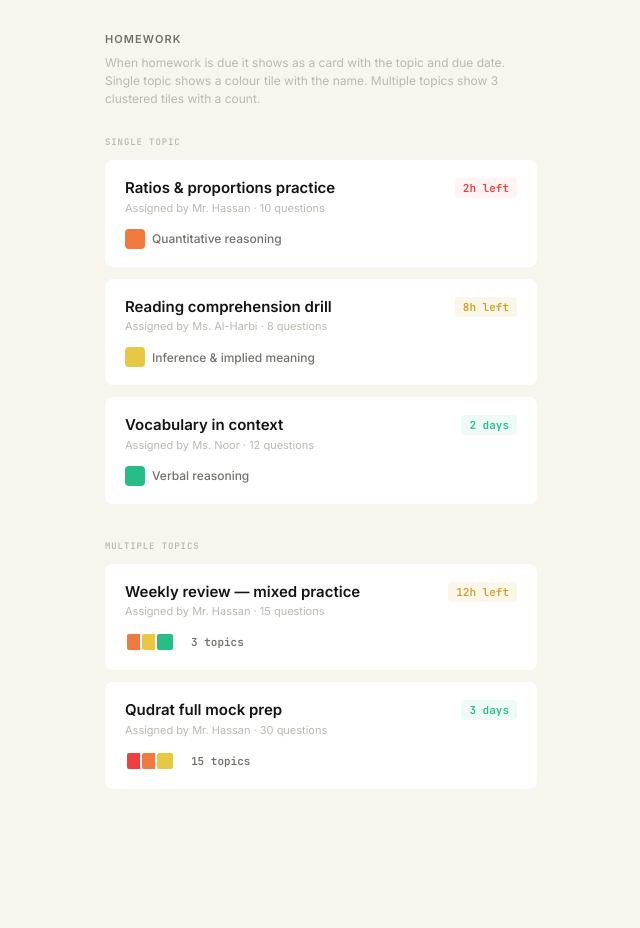
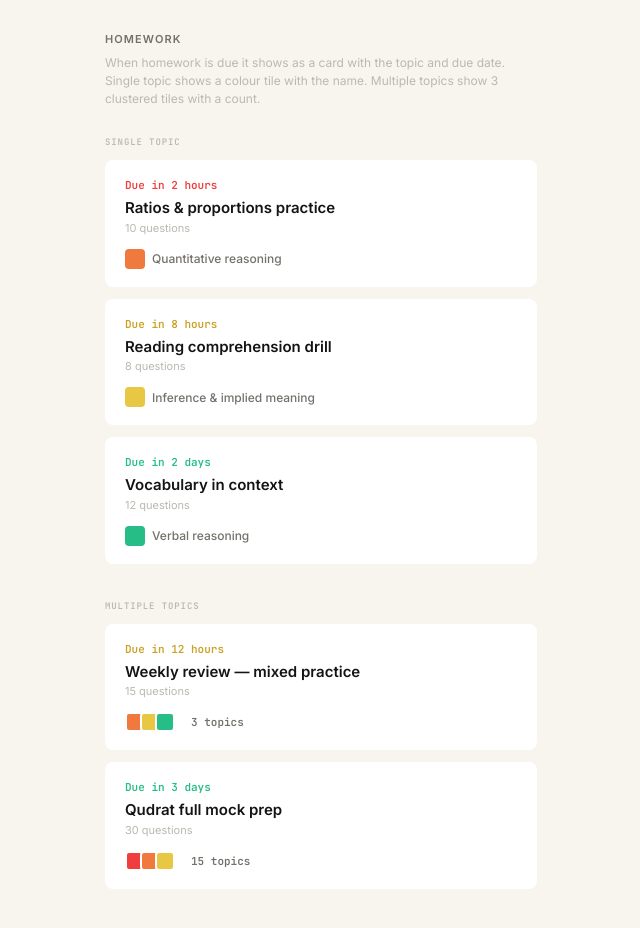
Before and after one commit to NathanVanHes/heatmap-iterations, a plain HTML site: page homework-cards.html in a window 1280 px wide. Shown: the whole page, without its empty margins (319-959 px from the left). Before the commit the page ends 857 px from the top, so only its background shows below. Drawn offline with Linux system fonts and the light colour scheme.

Commit message:
Clean up homework cards — due text above title, no badge box
Removed "Assigned by X", moved due time above card title as plain
coloured text ("Due in 2 hours"), removed pill/badge styling.
Content stacks: due → title → meta → topic indicator.

Co-Authored-By: Claude Opus 4.6 (1M context) <noreply@anthropic.com>

```diff
--- a/homework-cards.html
+++ b/homework-cards.html
@@ -33,23 +33,20 @@ body{background:var(--bg);margin:0;font-family:var(--font-sans);color:var(--fg);
 .hw:hover{box-shadow:0 2px 12px rgba(0,0,0,0.06)}
 @keyframes cardIn{to{opacity:1;transform:translateY(0)}}
 
-.hw__top{display:flex;align-items:flex-start;justify-content:space-between;gap:12px;margin-bottom:14px}
+.hw__due{font-family:var(--font-mono);font-size:11px;font-weight:600;margin-bottom:6px}
+.hw__due--urgent{color:var(--red)}
+.hw__due--soon{color:#C9A227}
+.hw__due--ok{color:var(--green)}
 .hw__title{font-size:15px;font-weight:600;line-height:1.3}
 .hw__meta{font-size:11px;color:var(--fg-muted);margin-top:3px}
-.hw__due{font-family:var(--font-mono);font-size:11px;font-weight:600;white-space:nowrap;flex:none;padding:3px 8px;border-radius:4px}
-.hw__due--urgent{background:rgba(240,61,61,0.06);color:var(--red)}
-.hw__due--soon{background:rgba(201,162,39,0.10);color:#C9A227}
-.hw__due--ok{background:rgba(39,189,134,0.08);color:var(--green)}
 
 /* ─── Topic indicator ─── */
-.hw__topics{display:flex;align-items:center;gap:8px}
+.hw__topics{display:flex;align-items:center;gap:8px;margin-top:14px}
 
-/* Single topic: dot + name */
 .topic-single{display:flex;align-items:center;gap:7px}
 .topic-dot{width:20px;height:20px;border-radius:4px;flex:none}
 .topic-name{font-size:12px;font-weight:500;color:var(--fg-secondary)}
 
-/* Multi topic: 3 tiles + count */
 .topic-multi{display:flex;align-items:center;gap:0}
 .topic-tile{width:20px;height:20px;border-radius:4px;border:2px solid var(--bg-raised);margin-left:-5px}
 .topic-tile:first-child{margin-left:0}
@@ -68,13 +65,9 @@ body{background:var(--bg);margin:0;font-family:var(--font-sans);color:var(--fg);
     <div class="section-label">Single topic</div>
 
     <div class="hw" style="animation-delay:0ms">
-      <div class="hw__top">
-        <div>
-          <div class="hw__title">Ratios & proportions practice</div>
-          <div class="hw__meta">Assigned by Mr. Hassan · 10 questions</div>
-        </div>
-        <div class="hw__due hw__due--urgent">2h left</div>
-      </div>
+      <div class="hw__due hw__due--urgent">Due in 2 hours</div>
+      <div class="hw__title">Ratios & proportions practice</div>
+      <div class="hw__meta">10 questions</div>
       <div class="hw__topics">
         <div class="topic-single">
           <div class="topic-dot" style="background:#F07A3D"></div>
@@ -84,13 +77,9 @@ body{background:var(--bg);margin:0;font-family:var(--font-sans);color:var(--fg);
     </div>
 
     <div class="hw" style="animation-delay:80ms">
-      <div class="hw__top">
-        <div>
-          <div class="hw__title">Reading comprehension drill</div>
-          <div class="hw__meta">Assigned by Ms. Al-Harbi · 8 questions</div>
-        </div>
-        <div class="hw__due hw__due--soon">8h left</div>
-      </div>
+      <div class="hw__due hw__due--soon">Due in 8 hours</div>
+      <div class="hw__title">Reading comprehension drill</div>
+      <div class="hw__meta">8 questions</div>
       <div class="hw__topics">
         <div class="topic-single">
           <div class="topic-dot" style="background:#E8C745"></div>
@@ -100,13 +89,9 @@ body{background:var(--bg);margin:0;font-family:var(--font-sans);color:var(--fg);
     </div>
 
     <div class="hw" style="animation-delay:160ms">
-      <div class="hw__top">
-        <div>
-          <div class="hw__title">Vocabulary in context</div>
-          <div class="hw__meta">Assigned by Ms. Noor · 12 questions</div>
-        </div>
-        <div class="hw__due hw__due--ok">2 days</div>
-      </div>
+      <div class="hw__due hw__due--ok">Due in 2 days</div>
+      <div class="hw__title">Vocabulary in context</div>
+      <div class="hw__meta">12 questions</div>
       <div class="hw__topics">
         <div class="topic-single">
           <div class="topic-dot" style="background:var(--green)"></div>
@@ -121,13 +106,9 @@ body{background:var(--bg);margin:0;font-family:var(--font-sans);color:var(--fg);
     <div class="section-label">Multiple topics</div>
 
     <div class="hw" style="animation-delay:240ms">
-      <div class="hw__top">
-        <div>
-          <div class="hw__title">Weekly review — mixed practice</div>
-          <div class="hw__meta">Assigned by Mr. Hassan · 15 questions</div>
-        </div>
-        <div class="hw__due hw__due--soon">12h left</div>
-      </div>
+      <div class="hw__due hw__due--soon">Due in 12 hours</div>
+      <div class="hw__title">Weekly review — mixed practice</div>
+      <div class="hw__meta">15 questions</div>
       <div class="hw__topics">
         <div class="topic-multi">
           <div class="topic-tile" style="background:#F07A3D"></div>
@@ -139,13 +120,9 @@ body{background:var(--bg);margin:0;font-family:var(--font-sans);color:var(--fg);
     </div>
 
     <div class="hw" style="animation-delay:320ms">
-      <div class="hw__top">
-        <div>
-          <div class="hw__title">Qudrat full mock prep</div>
-          <div class="hw__meta">Assigned by Mr. Hassan · 30 questions</div>
-        </div>
-        <div class="hw__due hw__due--ok">3 days</div>
-      </div>
+      <div class="hw__due hw__due--ok">Due in 3 days</div>
+      <div class="hw__title">Qudrat full mock prep</div>
+      <div class="hw__meta">30 questions</div>
       <div class="hw__topics">
         <div class="topic-multi">
           <div class="topic-tile" style="background:var(--red)"></div>
```
